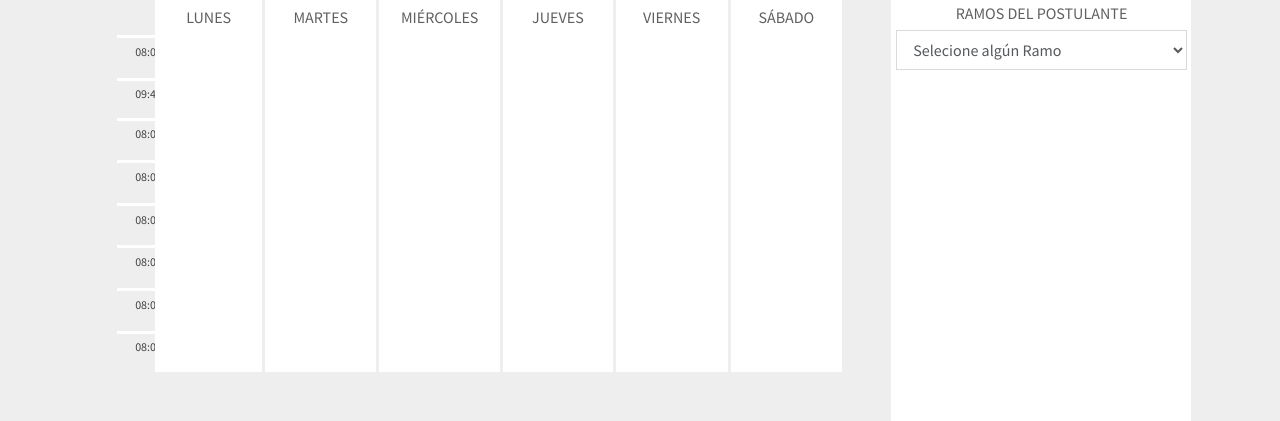
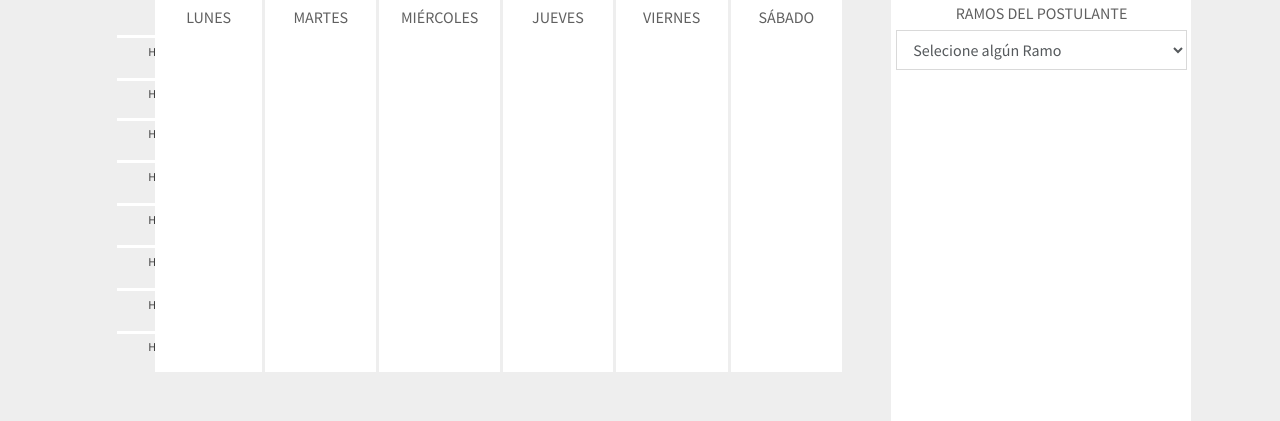
Before and after one commit to ElenaErrazuriz/GitUDD, a website: page Archivos HTML/prueba.html in a window 1280 px wide. Shown: the top 421 px of the page. Drawn offline with nearby package versions, Linux system fonts and the light colour scheme; a web font is replaced by a local one.

Commit message:
Update prueba.html

```diff
--- a/Archivos HTML/prueba.html
+++ b/Archivos HTML/prueba.html
@@ -37,7 +37,7 @@
             </thead>
             <tbody>
             <tr class="tr-hour" id="h1">
-              <td class="text-xs-right th-hour">08:00</td>
+              <td class="text-xs-right th-hour">H1</td>
               <!-- lunes -->
               <td class="td-data-hour lun">
                   <span class="td-data-hour--content"></span>
@@ -65,7 +65,7 @@
               <!-- fin días -->
             </tr>
             <tr class="tr-hour" id="h2">
-                <td class="text-xs-right th-hour">09:45</td>
+                <td class="text-xs-right th-hour">H2</td>
                 <!-- lunes -->
                 <td class="td-data-hour lun">
                 </td>
@@ -87,7 +87,7 @@
                 <!-- fin días -->
             </tr>
             <tr class="tr-hour" id="h3">
-                <td class="text-xs-right th-hour">08:00</td>
+                <td class="text-xs-right th-hour">H3</td>
                 <!-- lunes -->
                 <td class="td-data-hour lun">
                     <span class="td-data-hour--content"></span>
@@ -115,7 +115,7 @@
                 <!-- fin días -->
             </tr>
             <tr class="tr-hour" id="h4">
-                <td class="text-xs-right th-hour">08:00</td>
+                <td class="text-xs-right th-hour">H4</td>
                 <!-- lunes -->
                 <td class="td-data-hour lun">
                     <span class="td-data-hour--content"></span>
@@ -143,7 +143,7 @@
                 <!-- fin días -->
             </tr>
             <tr class="tr-hour" id="h5">
-                <td class="text-xs-right th-hour">08:00</td>
+                <td class="text-xs-right th-hour">H5</td>
                 <!-- lunes -->
                 <td class="td-data-hour lun">
                     <span class="td-data-hour--content"></span>
@@ -171,7 +171,7 @@
                 <!-- fin días -->
             </tr>
             <tr class="tr-hour" id="h6">
-                <td class="text-xs-right th-hour">08:00</td>
+                <td class="text-xs-right th-hour">H6</td>
                 <!-- lunes -->
                 <td class="td-data-hour lun">
                     <span class="td-data-hour--content"></span>
@@ -199,7 +199,7 @@
                 <!-- fin días -->
             </tr>
             <tr class="tr-hour" id="h7">
-                <td class="text-xs-right th-hour">08:00</td>
+                <td class="text-xs-right th-hour">H7</td>
                 <!-- lunes -->
                 <td class="td-data-hour lun">
                     <span class="td-data-hour--content"></span>
@@ -227,7 +227,7 @@
                 <!-- fin días -->
             </tr>
             <tr class="tr-hour" id="h8">
-                <td class="text-xs-right th-hour">08:00</td>
+                <td class="text-xs-right th-hour">H8</td>
                 <!-- lunes -->
                 <td class="td-data-hour lun">
                     <span class="td-data-hour--content"></span>
```
